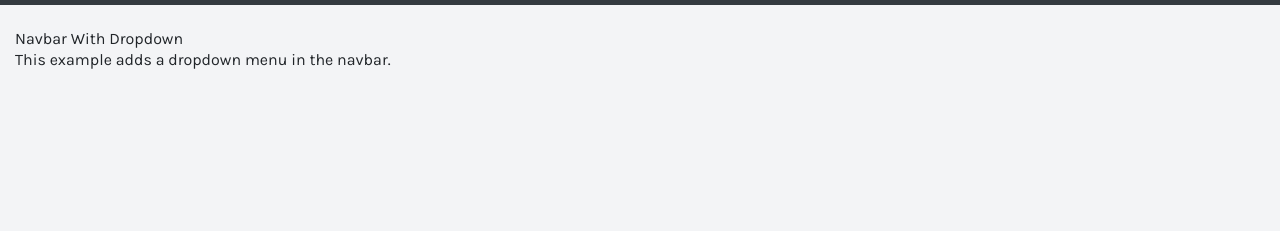
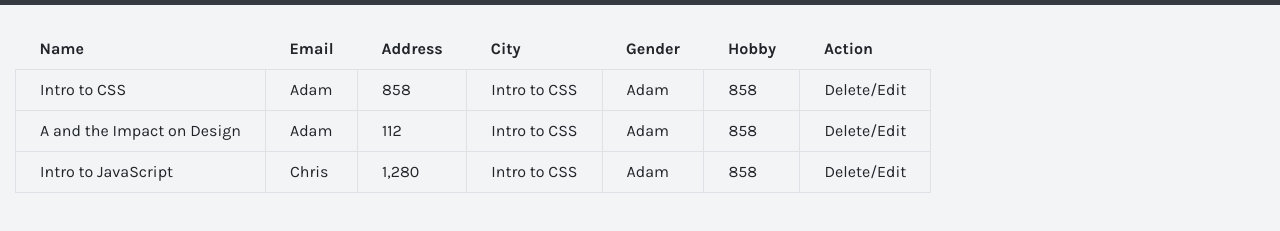
Before and after one commit to ravinavadiya786/crud, a plain HTML site: page home.html in a window 1280 px wide. Shown: the part 51-282 px from the top of the page. Drawn offline with nearby package versions, Linux system fonts and the light colour scheme.

Commit message:
adding table

```diff
--- a/home.html
+++ b/home.html
@@ -42,8 +42,50 @@
       <br>
 
       <div class="container">
-        <h3>Navbar With Dropdown</h3>
-        <p>This example adds a dropdown menu in the navbar.</p>
+        <table class="table-auto">
+            <thead>
+              <tr>
+                <th class="px-4 py-2">Name</th>
+                <th class="px-4 py-2">Email</th>
+                <th class="px-4 py-2">Address</th>
+                <th class="px-4 py-2">City</th>
+                <th class="px-4 py-2">Gender</th>
+                <th class="px-4 py-2">Hobby</th>
+                <th class="px-4 py-2">Action</th>
+              </tr>
+            </thead>
+            <tbody>
+              <tr>
+                <td class="border px-4 py-2">Intro to CSS</td>
+                <td class="border px-4 py-2">Adam</td>
+                <td class="border px-4 py-2">858</td>
+                <td class="border px-4 py-2">Intro to CSS</td>
+                <td class="border px-4 py-2">Adam</td>
+                <td class="border px-4 py-2">858</td>
+                <td class="border px-4 py-2"><a href="#">Delete</a><a href="#">/Edit</a></td>
+              </tr>
+              <tr class="bg-gray-100">
+                <td class="border px-4 py-2">A and the Impact on Design</td>
+                <td class="border px-4 py-2">Adam</td>
+                <td class="border px-4 py-2">112</td>
+                <td class="border px-4 py-2">Intro to CSS</td>
+                <td class="border px-4 py-2">Adam</td>
+                <td class="border px-4 py-2">858</td>
+                <td class="border px-4 py-2"><a href="#">Delete</a><a href="#">/Edit</a></td>
+
+              </tr>
+              <tr>
+                <td class="border px-4 py-2">Intro to JavaScript</td>
+                <td class="border px-4 py-2">Chris</td>
+                <td class="border px-4 py-2">1,280</td>
+                <td class="border px-4 py-2">Intro to CSS</td>
+                <td class="border px-4 py-2">Adam</td>
+                <td class="border px-4 py-2">858</td>
+                <td class="border px-4 py-2"><a href="#">Delete</a><a href="#">/Edit</a></td>
+
+              </tr>
+            </tbody>
+          </table>
       </div>
 
     <script src="https://code.jquery.com/jquery-3.5.1.slim.min.js"
```
